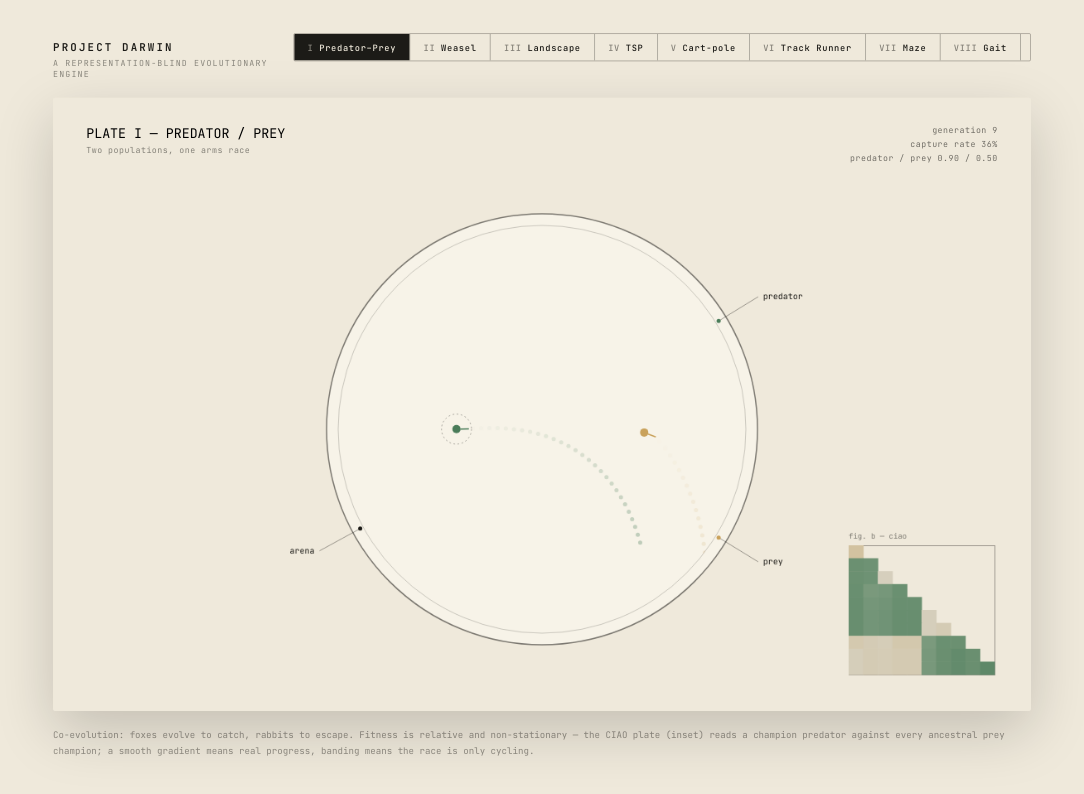
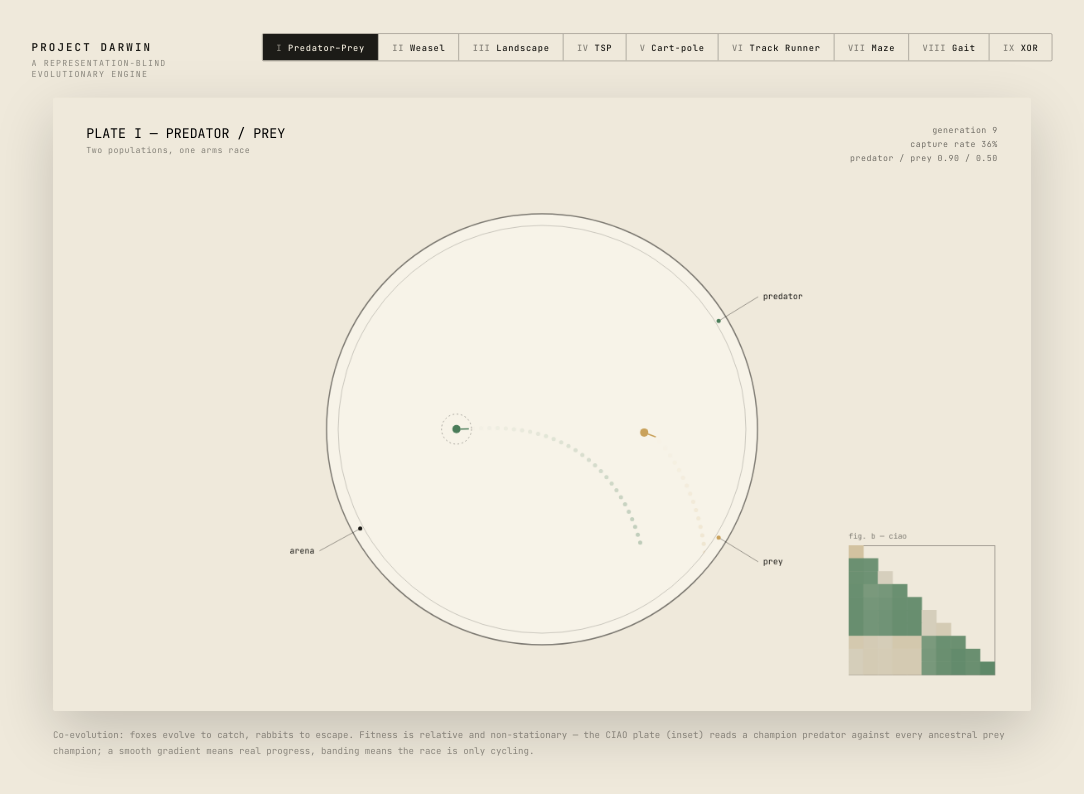
Before and after one commit to kelyonn/darwin, a website built with Vite: page index.html in a window 1280 px wide. Shown: the whole page, without its empty margins (98-1182 px from the left). Built offline with nearby package versions, Linux system fonts and the light colour scheme.

Commit message:
fix(index.html): stop the tab bar clipping the 9th (XOR) tab
The header row was constrained to the plate's fixed 1180px width via
justify-content:space-between, so once XOR was wired in as a 9th tab
the bar no longer fit and .tabs' own overflow:hidden silently clipped
the last tab to a sliver. Let .page shrink-wrap to whichever is wider
(the tab bar or the 1180px plate) instead of forcing the header row to
1180px, and give .tabs flex-shrink:0 so it's never squeezed again.

```diff
--- a/index.html
+++ b/index.html
@@ -46,8 +46,11 @@
         left: 0;
         transform-origin: top left;
       }
+      /* No fixed width here (unlike .plate-frame/.footnote, which are pinned
+         to the 1180px design): the tab bar can outgrow 1180px as more
+         environments are added, so .page shrink-wraps to whichever is wider —
+         the header row or the 1180px plate — instead of clipping tabs. */
       .page {
-        width: 1228px;
         display: flex;
         flex-direction: column;
         align-items: center;
@@ -55,10 +58,11 @@
         box-sizing: border-box;
       }
       .header-row {
-        width: 100%;
+        min-width: 1180px;
         display: flex;
         align-items: baseline;
         justify-content: space-between;
+        gap: 40px;
         margin-bottom: 22px;
       }
       .title {
@@ -74,6 +78,7 @@
       }
       .tabs {
         display: flex;
+        flex-shrink: 0;
         gap: 0;
         border: 1px solid rgba(28, 27, 23, 0.35);
         border-radius: 2px;
```
